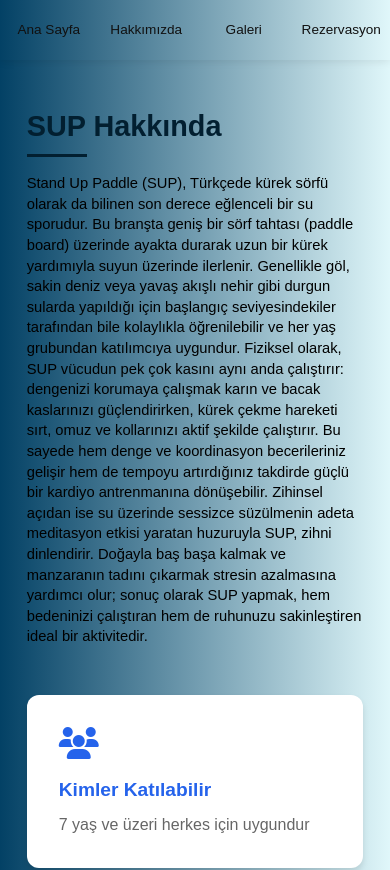
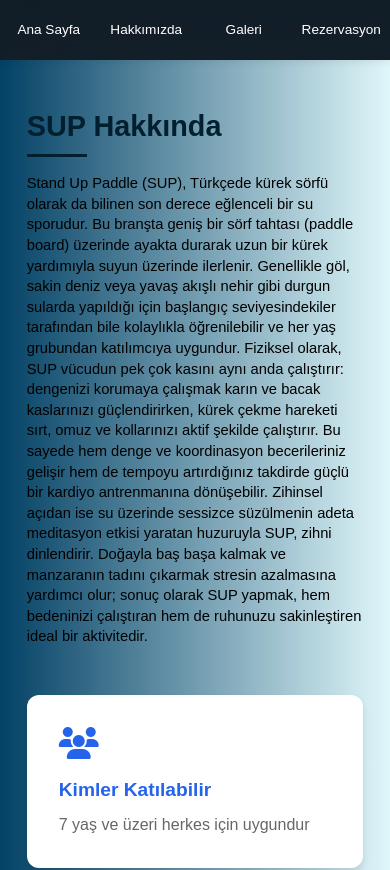
Before and after one commit to zeynepdogru/su-sporlari, a website: page public/html/sup.html in a window 390 px wide. Shown: the top 870 px of the page. Drawn offline with Linux system fonts and the light colour scheme.

Commit message:
Fix sidebar blue stripe: change to dark transparent background

```diff
--- a/public/css/sidebar.css
+++ b/public/css/sidebar.css
@@ -157,7 +157,8 @@
     justify-content: flex-start;
     box-shadow: 0 2px 8px rgba(0, 0, 0, 0.08);
     z-index: 1000;
-    background: linear-gradient(90deg, #034165 0%, #e0f7fa 100%);
+    background: rgba(0, 0, 0, 0.8);
+    backdrop-filter: blur(10px);
   }
   .sidebar.open {
     width: 100vw;
@@ -200,7 +201,7 @@
     align-items: center;
     justify-content: center;
     white-space: nowrap;
-    color: #111111 !important;
+    color: #ffffff !important;
     font-weight: 500;
   }
   .sidebar-footer {
```
